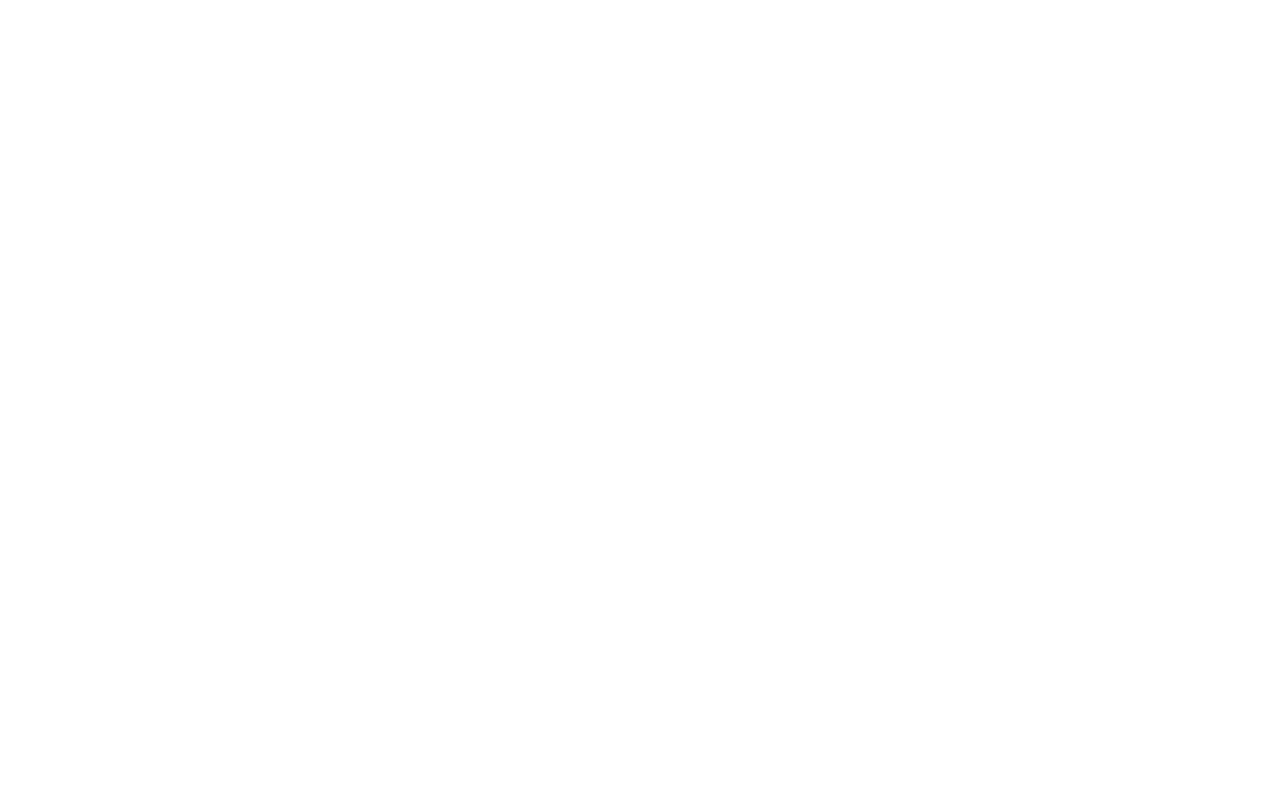
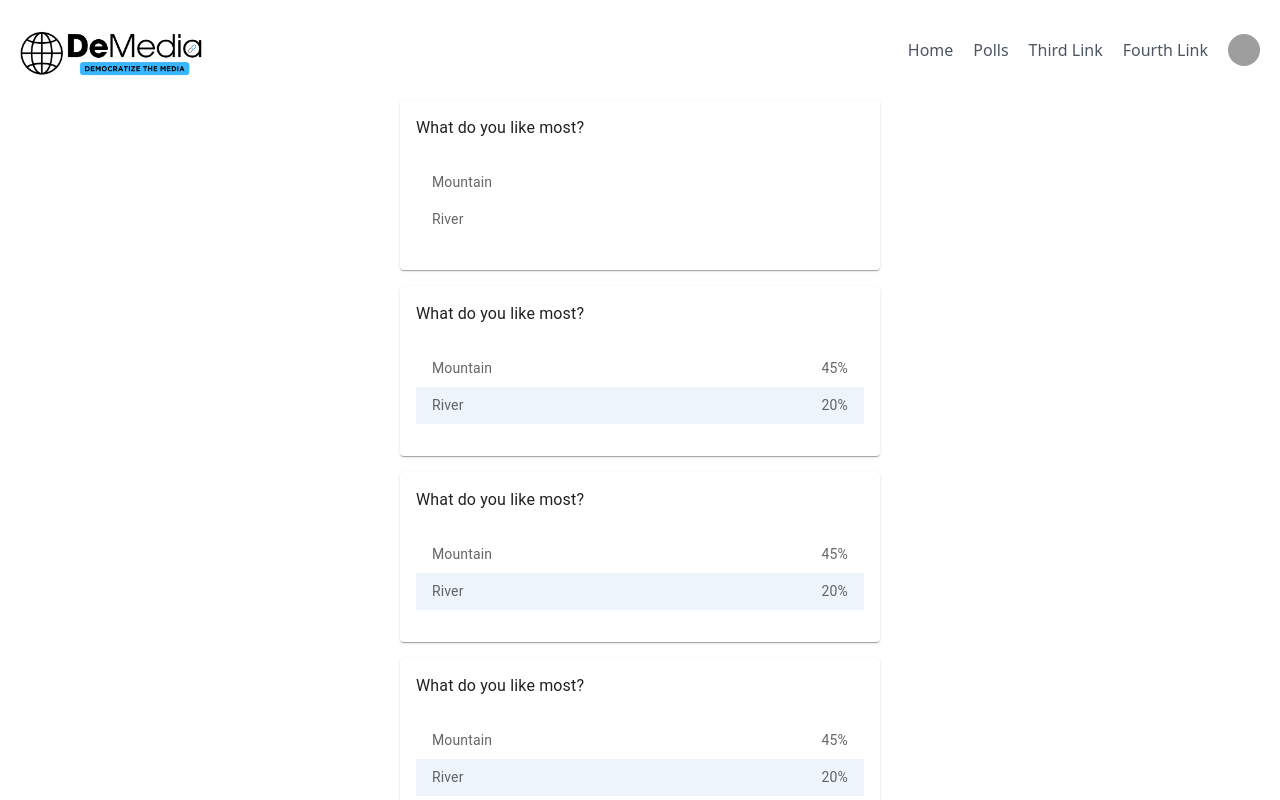
Before and after one commit to De-Media/frontend, a React (Create React App) app: page /polls in a window 1280 px wide. Before the commit this address had no page. Shown: the top 800 px of the page. Built offline with nearby package versions, Linux system fonts and the light colour scheme; grey boxes are pictures that could not be loaded.

Commit message:
new(polls): created polls & speeddial component

```diff
--- a/package.json
+++ b/package.json
@@ -7,6 +7,7 @@
     "@emotion/styled": "^11.11.0",
     "@headlessui/react": "^1.7.17",
     "@heroicons/react": "^2.0.18",
+    "@mui/icons-material": "^5.14.19",
     "@mui/lab": "^5.0.0-alpha.155",
     "@mui/material": "^5.14.20",
     "@mui/styled-engine-sc": "^6.0.0-alpha.7",
--- /dev/null
+++ b/src/components/BasicSpeedDial/BasicSpeedDial.js
@@ -0,0 +1,27 @@
+import React from 'react';
+
+import SpeedDial from '@mui/material/SpeedDial';
+import SpeedDialIcon from '@mui/material/SpeedDialIcon';
+import SpeedDialAction from '@mui/material/SpeedDialAction';
+import NewspaperIcon from '@mui/icons-material/Newspaper';
+import BallotIcon from '@mui/icons-material/Ballot';
+
+const actions = [
+	{ icon: <BallotIcon />, name: 'Poll' },
+	{ icon: <NewspaperIcon />, name: 'Post' },
+];
+
+const BasicSpeedDial = () => {
+	return (
+		<SpeedDial
+			ariaLabel='SpeedDial'
+			sx={{ position: 'absolute', bottom: 30, right: 30 }}
+			icon={<SpeedDialIcon />}>
+			{actions.map((action) => (
+				<SpeedDialAction key={action.name} icon={action.icon} tooltipTitle={action.name} />
+			))}
+		</SpeedDial>
+	);
+};
+
+export default BasicSpeedDial;
--- /dev/null
+++ b/src/components/BasicSpeedDial/index.js
@@ -0,0 +1,3 @@
+import BasicSpeedDial from './BasicSpeedDial';
+
+export default BasicSpeedDial;
--- a/src/components/Header/Header.js
+++ b/src/components/Header/Header.js
@@ -8,13 +8,13 @@
 const headerLinks = [
 	{
 		id: 1,
-		title: 'First Link',
-		to: '',
+		title: 'Home',
+		to: '/',
 	},
 	{
 		id: 2,
-		title: 'Second Link',
-		to: '',
+		title: 'Polls',
+		to: '/polls',
 	},
 	{
 		id: 3,
--- /dev/null
+++ b/src/components/Poll/Poll.js
@@ -0,0 +1,63 @@
+import {
+	Card,
+	CardContent,
+	Divider,
+	List,
+	ListItemButton,
+	ListItemText,
+	Typography,
+} from '@mui/material';
+import React from 'react';
+
+const PollList = ({ polls }) => {
+	return polls.map((poll) => (
+		<Poll
+			key={poll.id}
+			text={poll.description}
+			options={poll.options}
+			selected={poll.selected}
+		/>
+	));
+};
+
+export const Poll = ({ text, options, selected }) => {
+	const [selectedIndex, setSelectedIndex] = React.useState();
+
+	const handleListItemClick = (event, index) => {
+		setSelectedIndex(index);
+	};
+
+	return (
+		<Card sx={{ minWidth: 275, maxWidth: 480 }} className='mb-4 mx-auto'>
+			<CardContent>
+				<Typography className='pb-4' sx={{ fontSize: 16 }} color='text.primary'>
+					{text}
+				</Typography>
+				<List component='nav' aria-label='main mailbox folders'>
+					{Object.entries(options)?.map((o) => (
+						<>
+							<ListItemButton
+								key={o[0]}
+								selected={o[0] == selected}
+								onClick={(event) => handleListItemClick(event, 0)}>
+								<Typography
+									sx={{ fontSize: 14 }}
+									color='text.secondary'
+									className='flex-grow'>
+									{o[1].label}
+								</Typography>
+								{selected ? (
+									<Typography sx={{ fontSize: 14 }} color='text.secondary'>
+										{o[1].count}%
+									</Typography>
+								) : null}
+							</ListItemButton>
+						</>
+					))}
+				</List>
+			</CardContent>
+		</Card>
+	);
+};
+
+export default PollList;
--- /dev/null
+++ b/src/components/Poll/index.js
@@ -0,0 +1,4 @@
+import PollList, { Poll } from './Poll';
+
+export { Poll };
+export default Poll;
--- a/src/components/Routes.js
+++ b/src/components/Routes.js
@@ -1,16 +1,18 @@
-import React from "react";
-import { Route, Routes } from "react-router-dom";
-import LoginPage from "../pages/LoginPage";
-import HomePage from "../pages/HomePage";
-import ProfilePage from "../pages/ProfilePage";
+import React from 'react';
+import { Route, Routes } from 'react-router-dom';
+import LoginPage from '../pages/LoginPage';
+import HomePage from '../pages/HomePage';
+import ProfilePage from '../pages/ProfilePage';
+import PollPage from '../pages/PollPage/PollPage';
 
 const AppRoutes = () => {
 	return (
 		<>
 			<Routes>
-        <Route path="/login" element={<LoginPage />} />
-        <Route path="/" element={<HomePage />} />
-        <Route path="/profile" element={<ProfilePage />} />
+				<Route path='/login' element={<LoginPage />} />
+				<Route path='/' element={<HomePage />} />
+				<Route path='/polls' element={<PollPage />} />
+				<Route path='/profile' element={<ProfilePage />} />
 			</Routes>
 		</>
 	);
--- a/src/index.css
+++ b/src/index.css
@@ -2,6 +2,9 @@
 @tailwind components;
 @tailwind utilities;
 
+body {
+	min-height: 100vh;
+}
 .spashScreen {
 	display: flex;
 	justify-content: center;
--- a/src/pages/HomePage/HomePage.js
+++ b/src/pages/HomePage/HomePage.js
@@ -1,8 +1,9 @@
-import React, { useEffect } from "react";
-import { useNavigate } from "react-router-dom";
-import { Helmet } from "react-helmet";
-import Layout from "../../components/Layout";
-import useAuth from "../../hooks/useAuth";
+import React, { useEffect } from 'react';
+import { useNavigate } from 'react-router-dom';
+import { Helmet } from 'react-helmet';
+import Layout from '../../components/Layout';
+import useAuth from '../../hooks/useAuth';
+import BasicSpeedDial from '../../components/BasicSpeedDial';
 
 const HomePage = () => {
 	const navigate = useNavigate();
@@ -10,9 +11,9 @@
 	const { isAuthenticated } = useAuth();
 
 	useEffect(() => {
-    if (!isAuthenticated) {
-      navigate("/login");
-    }
+		// if (!isAuthenticated) {
+		//   navigate("/login");
+		// }
 	}, [isAuthenticated]);
 
 	return (
@@ -21,6 +22,7 @@
 				<title>DeMedia | Home</title>
 			</Helmet>
 			<h1>HomePage</h1>
+			<BasicSpeedDial />
 		</Layout>
 	);
 };
--- /dev/null
+++ b/src/pages/PollPage/PollPage.js
@@ -0,0 +1,111 @@
+import React from 'react';
+import Layout from '../../components/Layout';
+import PollList from '../../components/Poll/Poll';
+
+const PollPage = () => {
+	const polls = [
+		{
+			id: 1,
+			description: 'What do you like most?',
+			options: {
+				1: {
+					id: 1,
+					label: 'Mountain',
+					value: 'Mountain',
+					count: 30,
+				},
+				2: {
+					id: 2,
+					label: 'River',
+					value: 'River',
+					count: 20,
+				},
+			},
+			selected: 0,
+		},
+		{
+			id: 2,
+			description: 'What do you like most?',
+			options: {
+				1: {
+					id: 1,
+					label: 'Mountain',
+					value: 'Mountain',
+					count: 45,
+				},
+				2: {
+					id: 2,
+					label: 'River',
+					value: 'River',
+					count: 20,
+				},
+			},
+			selected: 2,
+		},
+		{
+			id: 2,
+			description: 'What do you like most?',
+			options: {
+				1: {
+					id: 1,
+					label: 'Mountain',
+					value: 'Mountain',
+					count: 45,
+				},
+				2: {
+					id: 2,
+					label: 'River',
+					value: 'River',
+					count: 20,
+				},
+			},
+			selected: 2,
+		},
+		{
+			id: 2,
+			description: 'What do you like most?',
+			options: {
+				1: {
+					id: 1,
+					label: 'Mountain',
+					value: 'Mountain',
+					count: 45,
+				},
+				2: {
+					id: 2,
+					label: 'River',
+					value: 'River',
+					count: 20,
+				},
+			},
+			selected: 2,
+		},
+		{
+			id: 2,
+			description: 'What do you like most?',
+			options: {
+				1: {
+					id: 1,
+					label: 'Mountain',
+					value: 'Mountain',
+					count: 45,
+				},
+				2: {
+					id: 2,
+					label: 'River',
+					value: 'River',
+					count: 20,
+				},
+			},
+			selected: 2,
+		},
+	];
+
+	return (
+		<Layout>
+			<PollList polls={polls} />
+		</Layout>
+	);
+};
+
+export default PollPage;
--- /dev/null
+++ b/src/pages/PollPage/index.js
@@ -0,0 +1,3 @@
+import PollPage from "./PollPage";
+
+export default PollPage;
--- a/src/pages/ProfilePage/ProfilePage.js
+++ b/src/pages/ProfilePage/ProfilePage.js
@@ -9,6 +9,7 @@
 import TabList from '@mui/lab/TabList';
 import TabPanel from '@mui/lab/TabPanel';
 import Layout from '../../components/Layout';
+import PollPage from '../PollPage/PollPage';
 
 const ProfilePage = () => {
 	const userName = 'Aryan Dixit';
@@ -19,12 +20,42 @@
 	const trustScore = 89;
 	const trustColor = trustScore < 40 ? 'error' : trustScore < 60 ? 'warning' : 'success';
 
-	const [value, setValue] = React.useState(1);
+	const [value, setValue] = React.useState('2');
 
 	const handleChange = (event, newValue) => {
 		setValue(newValue);
 	};
 
+	const polls = [
+		{
+			id: 1,
+			text: 'What do you like most?',
+			options: [
+				{
+					label: 'Mountain',
+					value: 'Mountain',
+				},
+				{
+					label: 'River',
+					value: 'River',
+				},
+			],
+		},
+		{
+			id: 2,
+			text: 'What do you like most?',
+			options: [
+				{
+					label: 'Mountain',
+					value: 'Mountain',
+				},
+				{
+					label: 'River',
+					value: 'River',
+				},
+			],
+		},
+	];
 	return (
 		<Layout>
 			<Helmet>
@@ -50,8 +81,7 @@
 								</div>
 							</div>
 							<div className='sm:w-2/3 sm:px-8 sm:py-4  mt-4 pt-4 sm:mt-0 text-center sm:text-left'>
-								<div>
-									<div className='flex items-center mb-3'>
+								<div className='flex items-center mb-4'>
 									<img src={bountyIcon} alt='bounty' className='bountyIcon' />
 									<div className='ml-3'>
 										<h2>
@@ -76,7 +106,6 @@
 								</div>
 							</div>
 						</div>
-						</div>
 
 						<TabContext value={value}>
 							<Box sx={{ width: '100%' }}>
@@ -84,12 +113,14 @@
 									<TabList
 										onChange={handleChange}
 										aria-label='lab API tabs example'>
-										<Tab label='Posts' value={1} />
-										<Tab label='Polls' value={2} />
+										<Tab label='Posts' value='1' />
+										<Tab label='Polls' value='2' />
 									</TabList>
 								</Box>
-								<TabPanel value={1}>Posts</TabPanel>
-								<TabPanel value={2}>Polls</TabPanel>
+								<TabPanel value='1'>Posts</TabPanel>
+								<TabPanel value='2'>
+									<PollPage />
+								</TabPanel>
 							</Box>
 						</TabContext>
 					</div>
```
Lines whose indentation alone changed are shown as unchanged.
